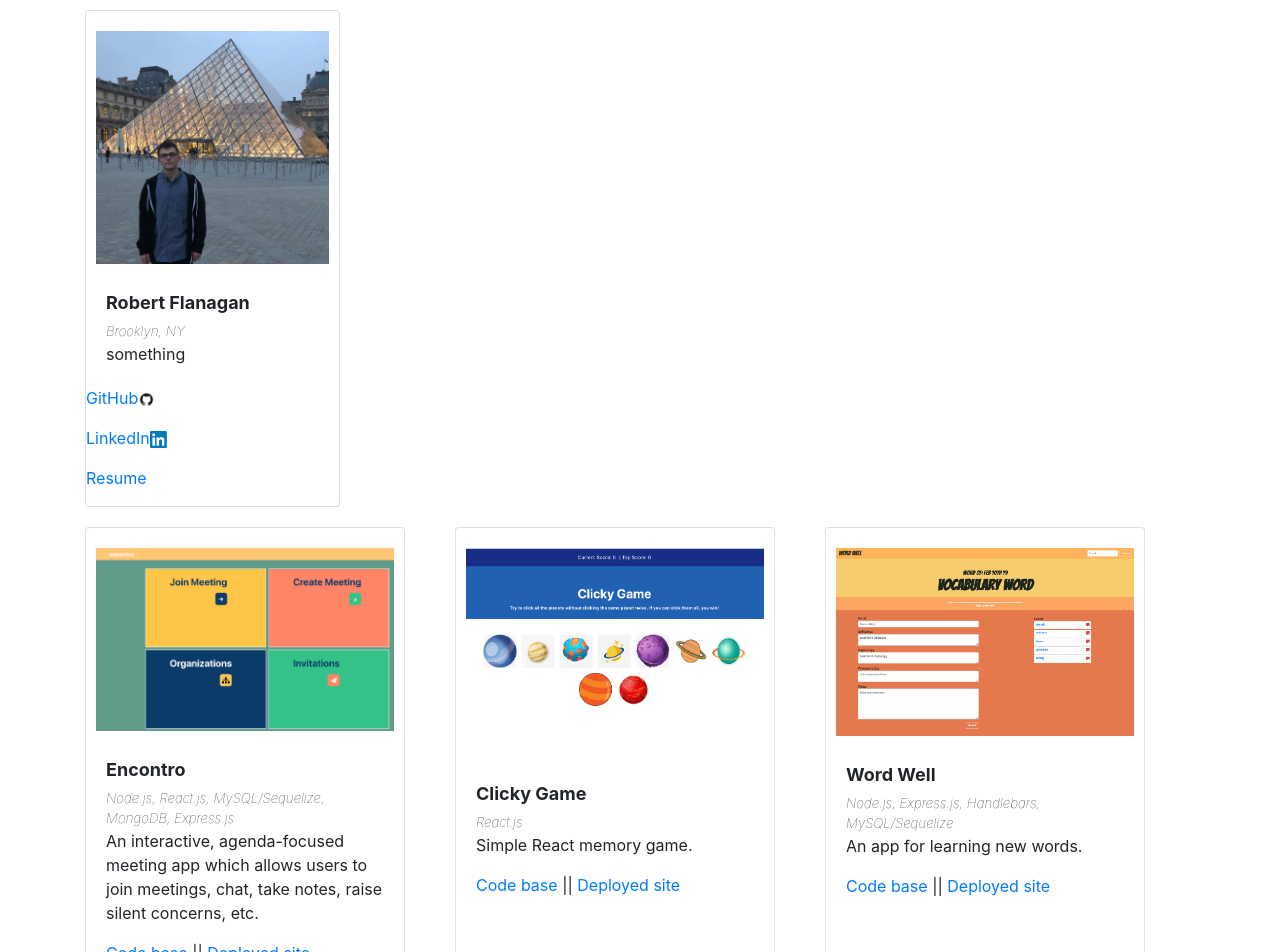
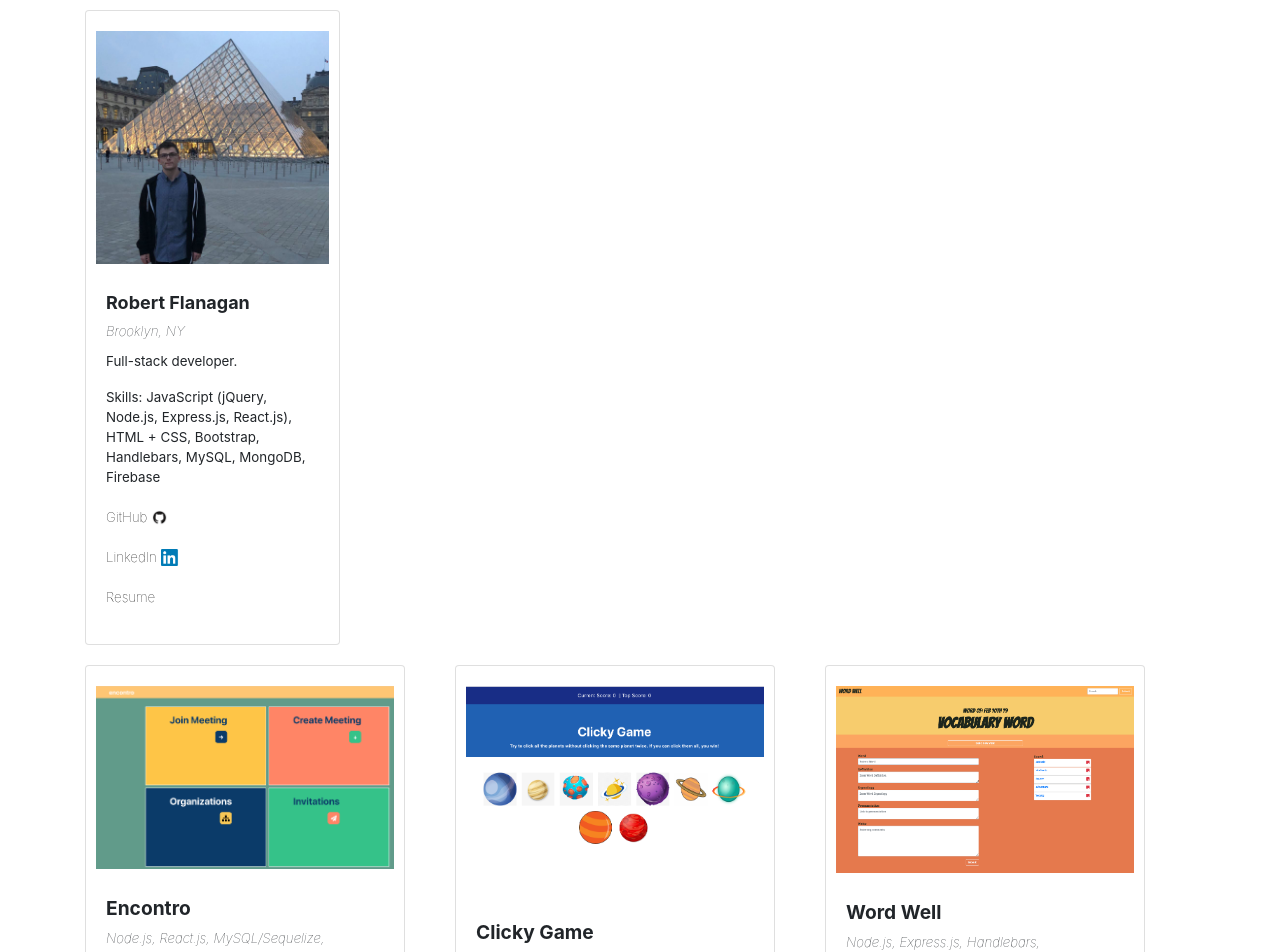
Before and after one commit to rjflanagan95/react-portfolio, a React (Create React App) app: page / in a window 1280 px wide. Shown: the top 952 px of the page. Built offline with nearby package versions, Linux system fonts and the light colour scheme.

Commit message:
filling out bio, styling bio area

```diff
--- a/src/components/Main/index.js
+++ b/src/components/Main/index.js
@@ -25,18 +25,20 @@ class Main extends Component {
               <CardBody className="bioBody">
                 <CardTitle className="bioTitle">Robert Flanagan</CardTitle>
                 <CardSubtitle className="bioContent">Brooklyn, NY</CardSubtitle>
-                <CardText className="bioText">something</CardText>
+                <CardText className="bioText">
+                  <p className="bio">
+                    Full-stack developer.
+                  </p>
+                  <p className="skills">
+                    Skills: JavaScript (jQuery, Node.js, Express.js, React.js), HTML + CSS, Bootstrap, Handlebars, MySQL, MongoDB, Firebase
+                  </p>
+                  <div className="bioLinksArea">
+                    <p><a className="socialLink" href={this.state.personalGithub}>GitHub </a><img className="socialIcon" src={this.state.githubImg} alt="GitHub icon"/></p>
+                    <p><a className="socialLink" href={this.state.linkedIn}>LinkedIn </a><img className="socialIcon" src={this.state.linkedinImg} alt="LinkedIn icon"/></p>
+                    <p><a className="socialLink" href={this.state.resume}>Resume</a></p>
+                  </div>
+                </CardText>
               </CardBody>
-              <div className="bioLinks">
-                <p>
-                  <p><a href={this.state.personalGithub}>GitHub</a><img className="socialIcon" src={this.state.githubImg} alt="GitHub icon"/></p>
-                  <p><a href={this.state.linkedIn}>LinkedIn</a><img className="socialIcon" src={this.state.linkedinImg} alt="LinkedIn icon"/></p>
-                  <p><a href={this.state.resume}>Resume</a></p>
-                </p>
-                {/* <a href="https://github.com/rjflanagan95">GitHub <img src="assets/githubicon.png" alt="GitHub icon" style="height: 17px;"/>
-                <a href="https://www.linkedin.com/in/robertjflanagan">LinkedIn <img src="assets/linkedinicon.png" alt="LinkedIn icon" style="height:17px;"/>
-                <a href="https://drive.google.com/file/d/1QxDjM5YNukcydPeyycHjcOuUW98j2Lcm/view?usp=sharing">Resume</a> */}
-              </div>
             </Card>
           </Col>
           <Col className="portfolioArea">
--- a/src/components/Main/style.css
+++ b/src/components/Main/style.css
@@ -17,7 +17,6 @@
 }
 
 .bioBody {
-
 }
 
 .bioTitle {
@@ -32,11 +31,24 @@
 }
 
 .bioText {
-
+    padding: 10px 0 0 0;
 }
 
-.bioLinks {
+.bio {
+    font-size: smaller;
+}
 
+.skills {
+    font-size: smaller;
+}
+
+.bioLinksArea {
+}
+
+.socialLink {
+    color: black;
+    font-weight: lighter;
+    font-size: smaller;
 }
 
 .socialIcon {
--- a/src/components/PortfolioItem/index.js
+++ b/src/components/PortfolioItem/index.js
@@ -16,11 +16,11 @@ class PortfolioItem extends Component {
   }
   render() {
     const hostLink = this.state.hostLink;
-    let cardLinks;
+    let projectLinks;
     if (hostLink === "") {
-      cardLinks = <p><a href={this.state.githubLink}>Code base</a></p>
+      projectLinks = <p><a className="codeLink" href={this.state.githubLink}>Code base</a></p>
     } else {
-      cardLinks = <p><a href={this.state.githubLink}>Code base</a> || <a href={this.state.hostLink}>Deployed site</a></p>
+      projectLinks = <p><a className="codeLink" href={this.state.githubLink}>Code base</a> || <a className="codeLink" href={this.state.hostLink}>Deployed site</a></p>
     }
     return (
       <Card className="projectCard">
@@ -29,7 +29,7 @@ class PortfolioItem extends Component {
           <CardTitle className="projectTitle">{this.state.title}</CardTitle>
           <CardSubtitle className="projectTech">{this.state.subtitle}</CardSubtitle>
           <CardText className="projectText">{this.state.text}</CardText>
-          <div className="projectLinks">{cardLinks}</div>
+          <div className="projectLinksArea">{projectLinks}</div>
         </CardBody>
       </Card>
     );
--- a/src/components/PortfolioItem/style.css
+++ b/src/components/PortfolioItem/style.css
@@ -13,7 +13,7 @@
 
 .projectTitle {
     font-weight: bold;
-    font-size: large;
+    font-size: larger;
 }
 
 .projectTech {
@@ -23,9 +23,15 @@
 }
 
 .projectText {
+    font-size: smaller;
+}
+
+.projectLinksArea {
 
 }
 
-.projectLinks {
-
+.codeLink {
+    color: black;
+    font-weight: lighter;
+    font-size: smaller;
 }
```
